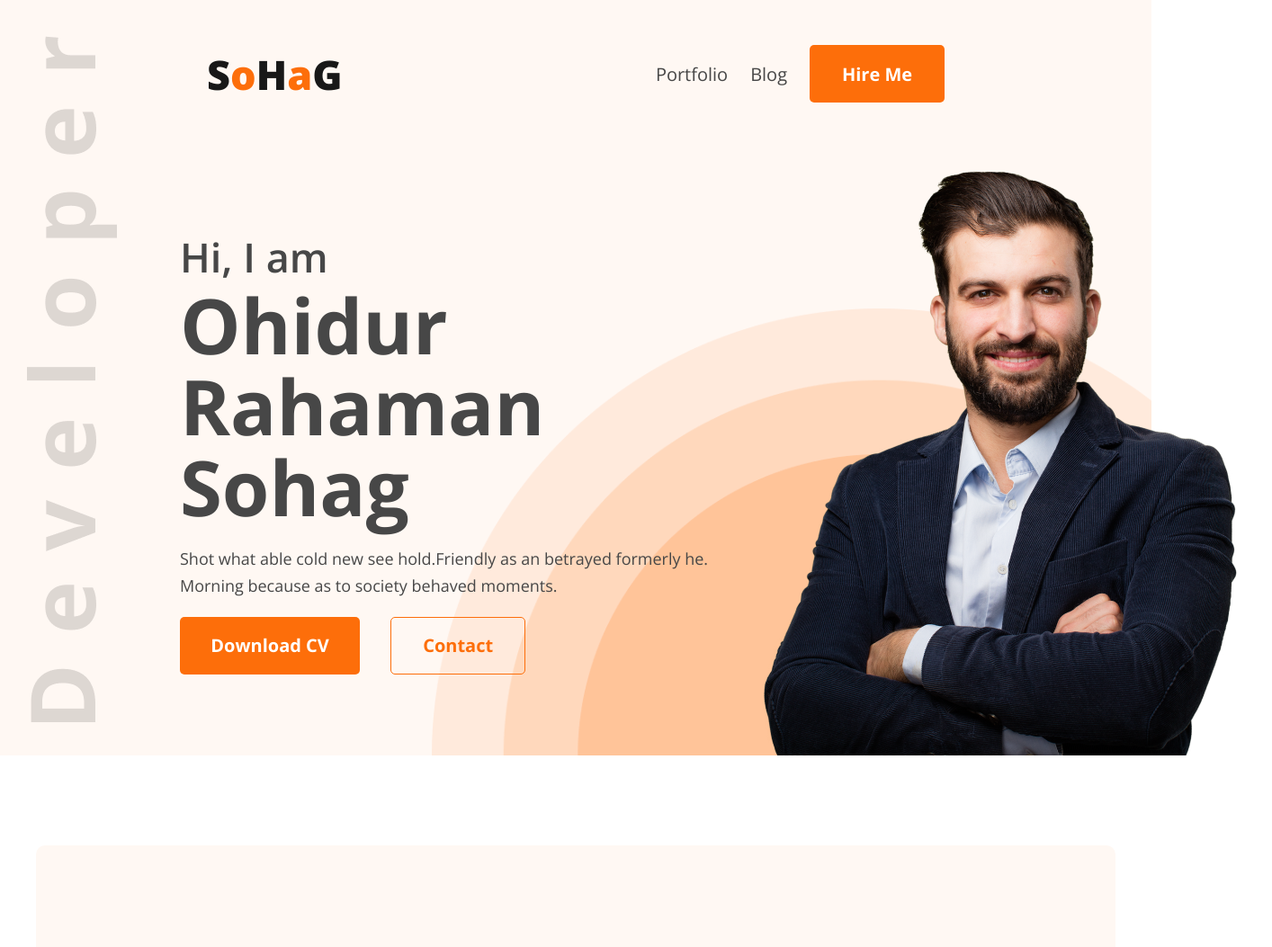
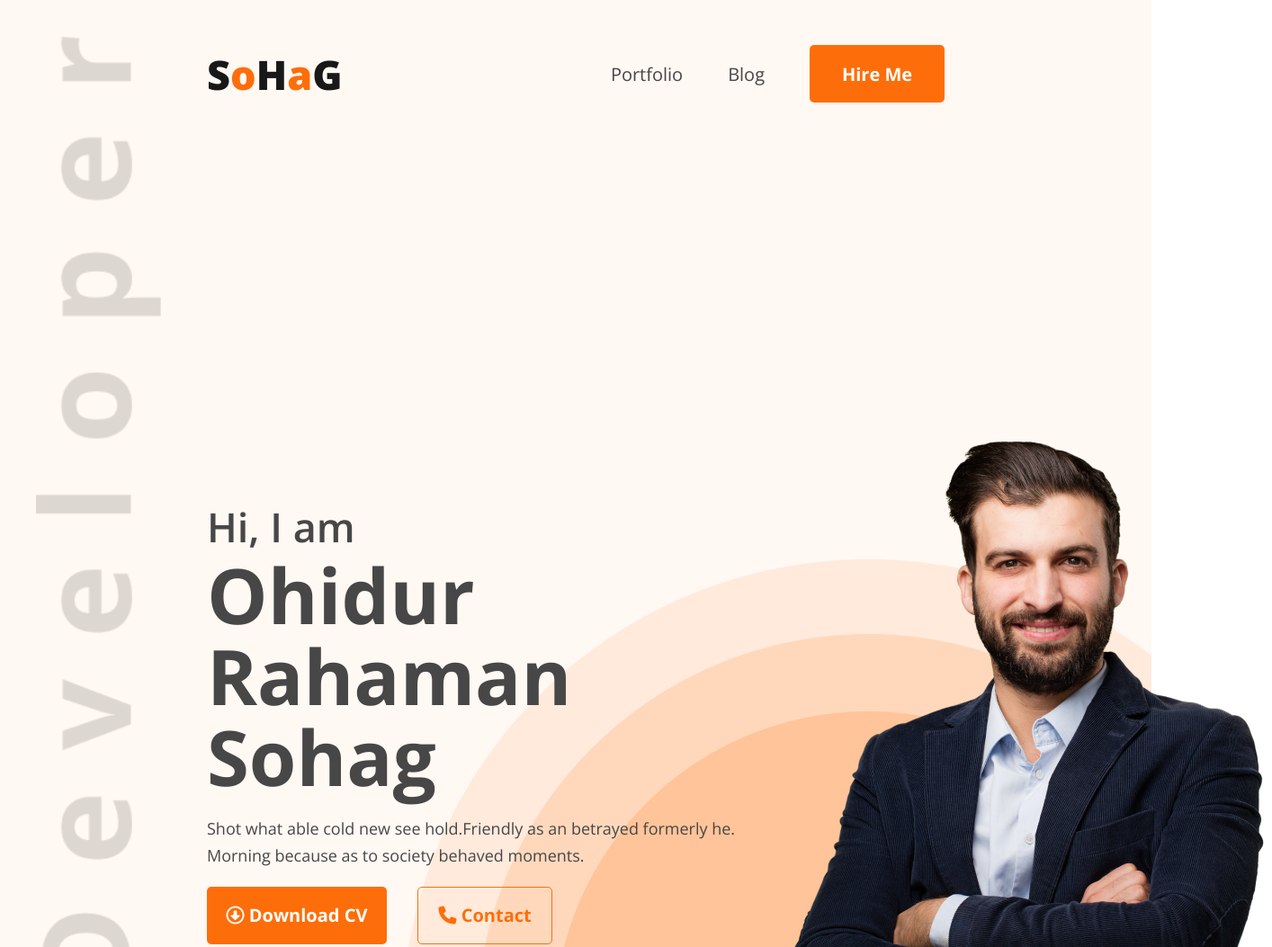
Before and after one commit to ohidursohag/My-First-Portfolio-Websit, a plain HTML site: page index.html in a window 1280 px wide. Shown: the top 1053 px of the page at 90% size, 1414 px wide, since content can reach past the window. Drawn offline with nearby package versions, Linux system fonts and the light colour scheme.

Commit message:
Complete

```diff
--- a/Styles.css
+++ b/Styles.css
@@ -22,7 +22,7 @@
 /* Navigation menu */
 
 .header {
-  width: 100vw;
+  width: 100%;
   /* height: 100vh; */
   background-color: var(--content-background);
 }
@@ -48,7 +48,7 @@
 .navigation-menu {
   display: flex;
   align-items: center;
-  gap: 25px;
+  gap: 50px;
 }
 
 .navigation-menu > li {
@@ -78,11 +78,10 @@
 
 /* Banner Section */
 .banner {
-  height: 100;
+  /* height: 100%; */
   background-image: url("./images/header_bg.png");
   background-repeat: no-repeat;
   background-position: bottom right;
-  background-size: 800px auto;
 }
 .greeting-text {
   color: var(--text-gray);
@@ -108,7 +107,7 @@
 }
 
 .banner-content {
-  margin: 0 40px 0 200px;
+  margin: 300px 40px 0 230px;
   display: flex;
   justify-content: space-between;
   align-items: center;
@@ -132,9 +131,10 @@
 }
 
 .dev-img {
+  width: 140px;
   position: absolute;
   top: 40px;
-  left: 30px;
+  left: 40px;
 }
 /* Header Complete Body --> container start*/
 .body-container {
--- a/index.html
+++ b/index.html
@@ -10,6 +10,7 @@
       rel="stylesheet"
     />
     <link rel="stylesheet" href="Styles.css" />
+    <script src="https://kit.fontawesome.com/4357c0aaac.js" crossorigin="anonymous"></script>
     <title>OR Sohag</title>
   </head>
   <body>
@@ -42,10 +43,10 @@
             </p>
 
             <button class="btn-download-cv btn-primary" type="button">
-              Download CV
+              <i class="fa-regular fa-circle-down"></i> Download CV
             </button>
             <button class="btn-contact btn-primary" type="button">
-              Contact
+             <i class="fa-solid fa-phone"></i> Contact
             </button>
           </div>
           <img
@@ -210,7 +211,7 @@
         </div>
         <div class="btn-download">
           <button class="btn-download-cv btn-primary" type="button">
-            Download CV
+            <i class="fa-regular fa-circle-down"></i> Download CV
           </button>
         </div>
       </section>
```
